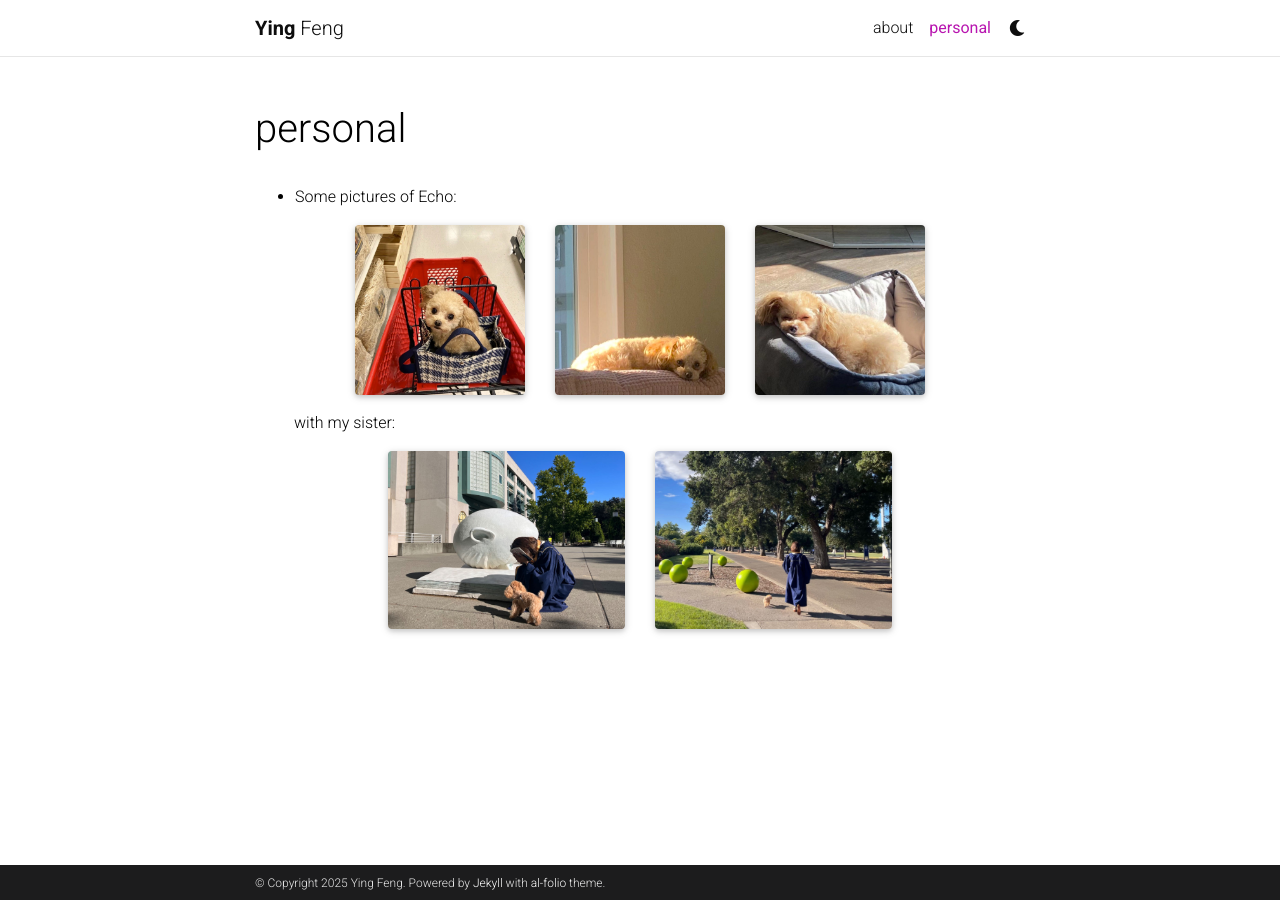
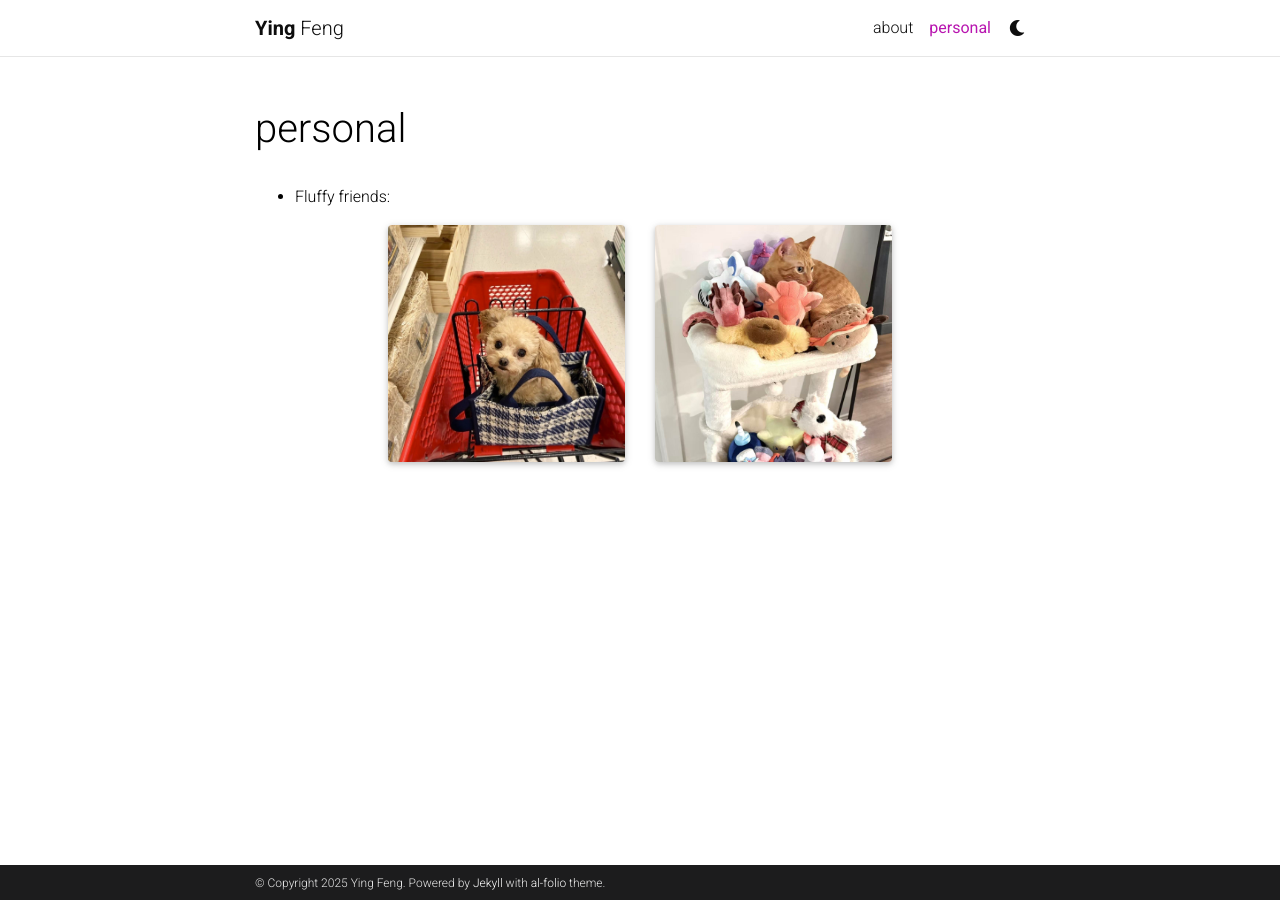
Before and after one commit to YinggggFeng/YinggggFeng.github.io, a Jekyll site: the page built from _pages/personal.md, in a window 1280 px wide. Built offline with Jekyll 4.4.1, drawn with Linux system fonts in a browser that asks for light colours; full-size pictures stand in for the smaller copies a plugin makes; comment, search, counter and statistics services are not loaded; a style sheet for code colours, icons or effects is not loaded.

Commit message:
fluffy friends!

```diff
--- a/_data/coauthors.yml
+++ b/_data/coauthors.yml
@@ -9,6 +9,10 @@
 "Paul":
   - firstname: ["Adittyo"]
     url: https://www.linkedin.com/in/adittyo-paul-4b4151246/
+
+"Indyk":
+  - firstname: ["Piotr"]
+    url: https://people.csail.mit.edu/indyk/
 
 "Chen":
   - firstname: ["Zhe"]
--- a/_pages/personal.md
+++ b/_pages/personal.md
@@ -7,26 +7,13 @@ nav_order: 1
 
 ---
 
-- Some pictures of Echo:
+- Fluffy friends:
 
 <div class="row justify-content-sm-center">
-    <div class="col-sm-3 mt-3 mt-md-0">
+    <div class="col-sm-4 mt-5 mt-md-0">
         {% include figure.html path="assets/img/echo1.jpg" class="img-fluid rounded z-depth-1" %}
     </div>
-    <div class="col-sm-3 mt-3 mt-md-0">
-        {% include figure.html path="assets/img/echo3.jpg" class="img-fluid rounded z-depth-1" %}
-    </div>
-    <div class="col-sm-3 mt-3 mt-md-0">
-        {% include figure.html path="assets/img/echo2.jpg" class="img-fluid rounded z-depth-1" %}
+    <div class="col-sm-4 mt-5 mt-md-0">
+        {% include figure.html path="assets/img/nana.jpg" class="img-fluid rounded z-depth-1" %}
     </div>
 </div>
-
-&nbsp;&nbsp;&nbsp;&nbsp;&nbsp;&nbsp;&nbsp;&nbsp;&nbsp; with my sister:
-<div class="row justify-content-sm-center">
-    <div class="col-sm-4 mt-5 mt-md-0">
-        {% include figure.html path="assets/img/sister1.jpg" class="img-fluid rounded z-depth-1" %}
-    </div>
-    <div class="col-sm-4 mt-5 mt-md-0">
-        {% include figure.html path="assets/img/sister2.jpg" class="img-fluid rounded z-depth-1" %}
-    </div>
-</div>
```
Also changed, not shown: _bibliography/papers.bib (+7 -0 lines), _pages/about.md (+1 -1 lines), assets/img/nana.jpg (added).
